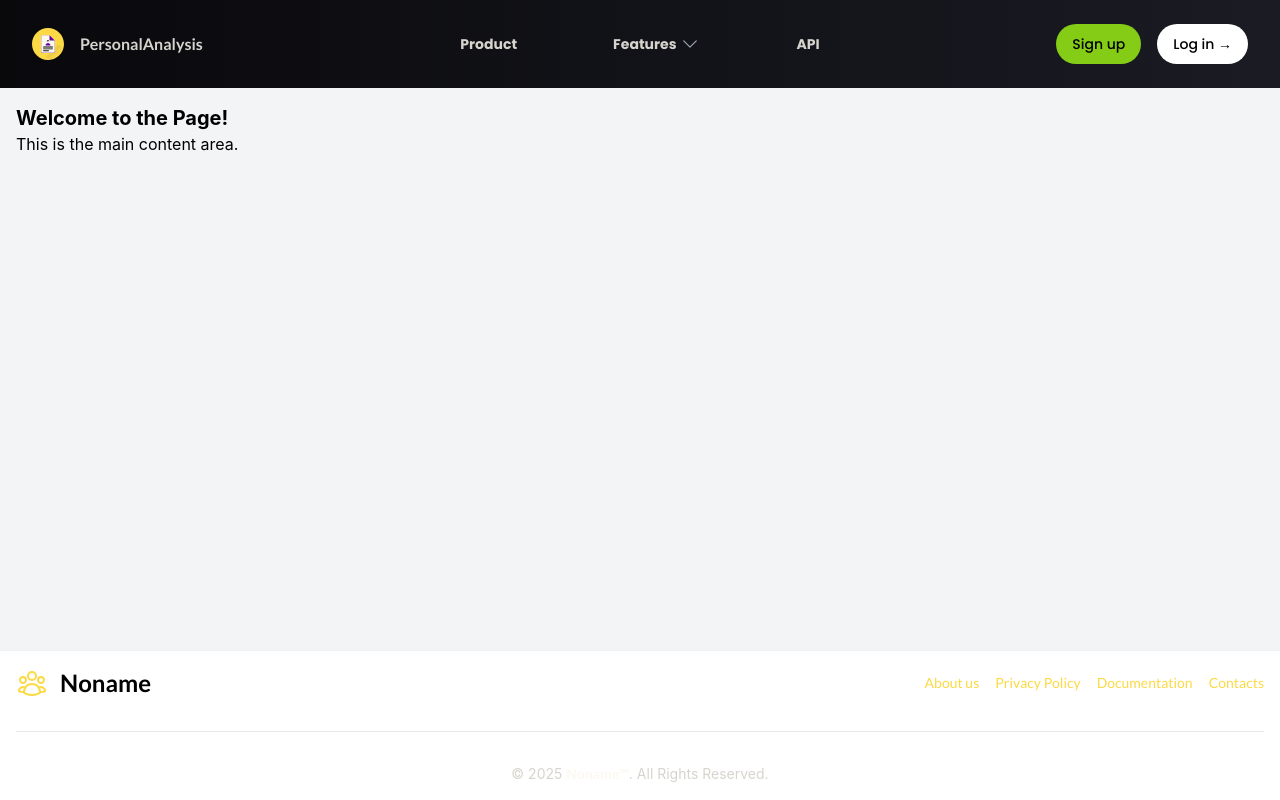
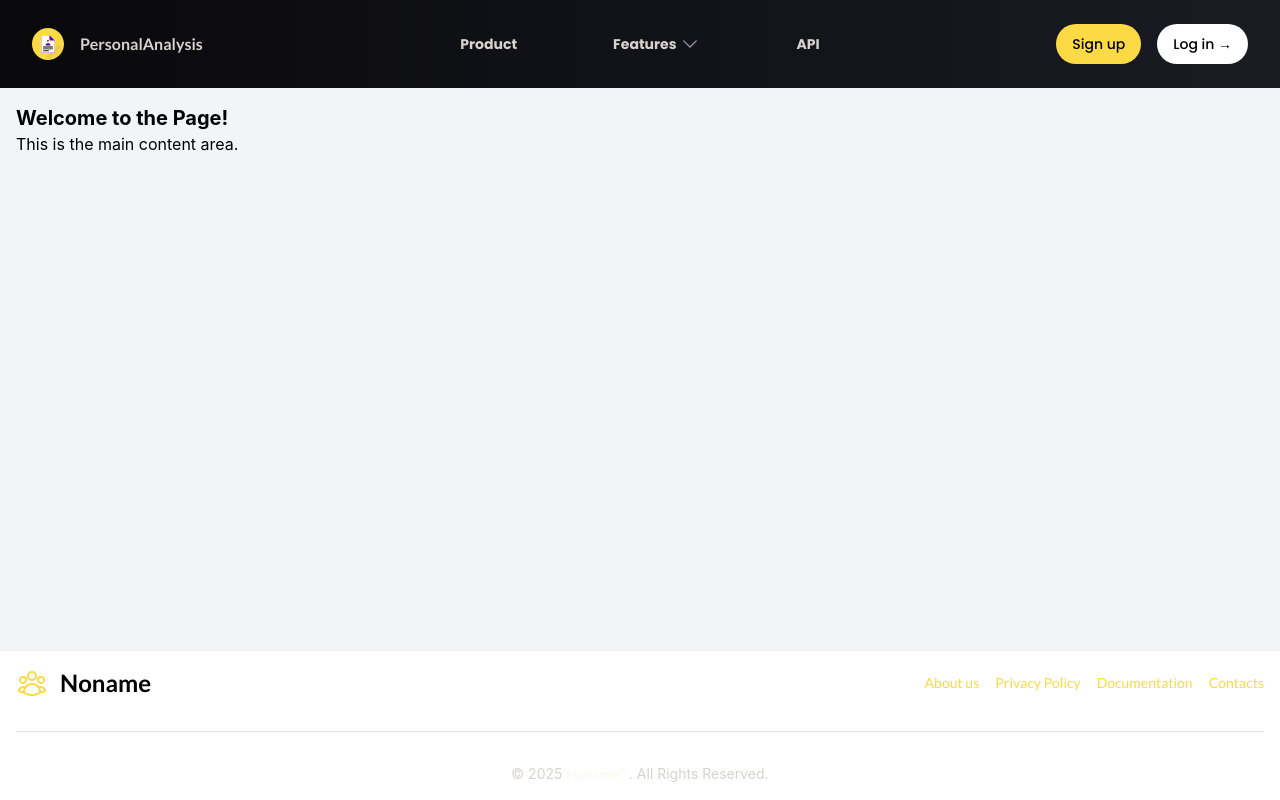
Before and after one commit to IvanGaideek/Front_Personality-Analyzer, a React (Vite) app: page / in a window 1280 px wide. Built offline with nearby package versions, Linux system fonts and the light colour scheme.

Commit message:
change bg-color for DialogPanel and change colors for buttons auth

```diff
--- a/src/components/molecules/header/DialogPanel.jsx
+++ b/src/components/molecules/header/DialogPanel.jsx
@@ -17,7 +17,7 @@ export const NavDialogPanel = () => {
 			className='lg:hidden'
 		>
 			<div className='fixed inset-0 z-10' />
-			<DialogPanel className='fixed inset-y-0 right-0 z-10 w-full overflow-y-auto bg-almost-white px-6 py-6 sm:max-w-sm sm:ring-1 sm:ring-gray-900/10 poppins-bold'>
+			<DialogPanel className='fixed inset-y-0 right-0 z-10 w-full overflow-y-auto bg-white px-6 py-6 sm:max-w-sm sm:ring-1 sm:ring-gray-900/10 poppins-bold'>
 				<div className='flex items-center justify-between'>
 					<MobileMenuButton
 						Icon={<Bars3Icon aria-hidden='true' className='size-6' />}
--- a/src/components/molecules/header/PlaceAuthorization.jsx
+++ b/src/components/molecules/header/PlaceAuthorization.jsx
@@ -7,7 +7,7 @@ export const PlaceAuthorization = ({ className = '' }) => {
 			<AuthorizationButton
 				text='Sign up'
 				href='#'
-				className='bg-lime-500 focus:ring focus:ring-medium-gray hover:bg-lime-400'
+				className='bg-medium-yellow focus:ring focus:ring-medium-gray hover:bg-yellow-alpha-80'
 			/>
 			<AuthorizationButton
 				text='Log in'
--- a/src/components/organisms/footer.jsx
+++ b/src/components/organisms/footer.jsx
@@ -20,7 +20,7 @@ export default function Footer() {
 					/>
 					<StandartList
 						data={footer_items}
-						className='flex flex-wrap items-center mb-6 text-sm font-medium text-gray-500 sm:mb-0 dark:text-gray-400'
+						className='flex flex-wrap items-center mb-6 text-sm font-medium sm:mb-0 dark:text-gray-400'
 						commonStyleItem='hover:underline text-medium-yellow lato-regular'
 					/>
 				</div>
--- a/tailwind.config.js
+++ b/tailwind.config.js
@@ -12,6 +12,9 @@ export default {
 				'medium-gray': '#d7d4ce',
 				'all-black': '#000000',
 				'medium-yellow': '#fcda45',
+				'yellow-alpha': {
+					80: 'rgba(252, 218, 69, 0.82)',
+				},
 				'black-alpha': {
 					10: 'rgba(0, 0, 0, 0.1)',
 					5: 'rgba(0, 0, 0, 0.05)',
```
